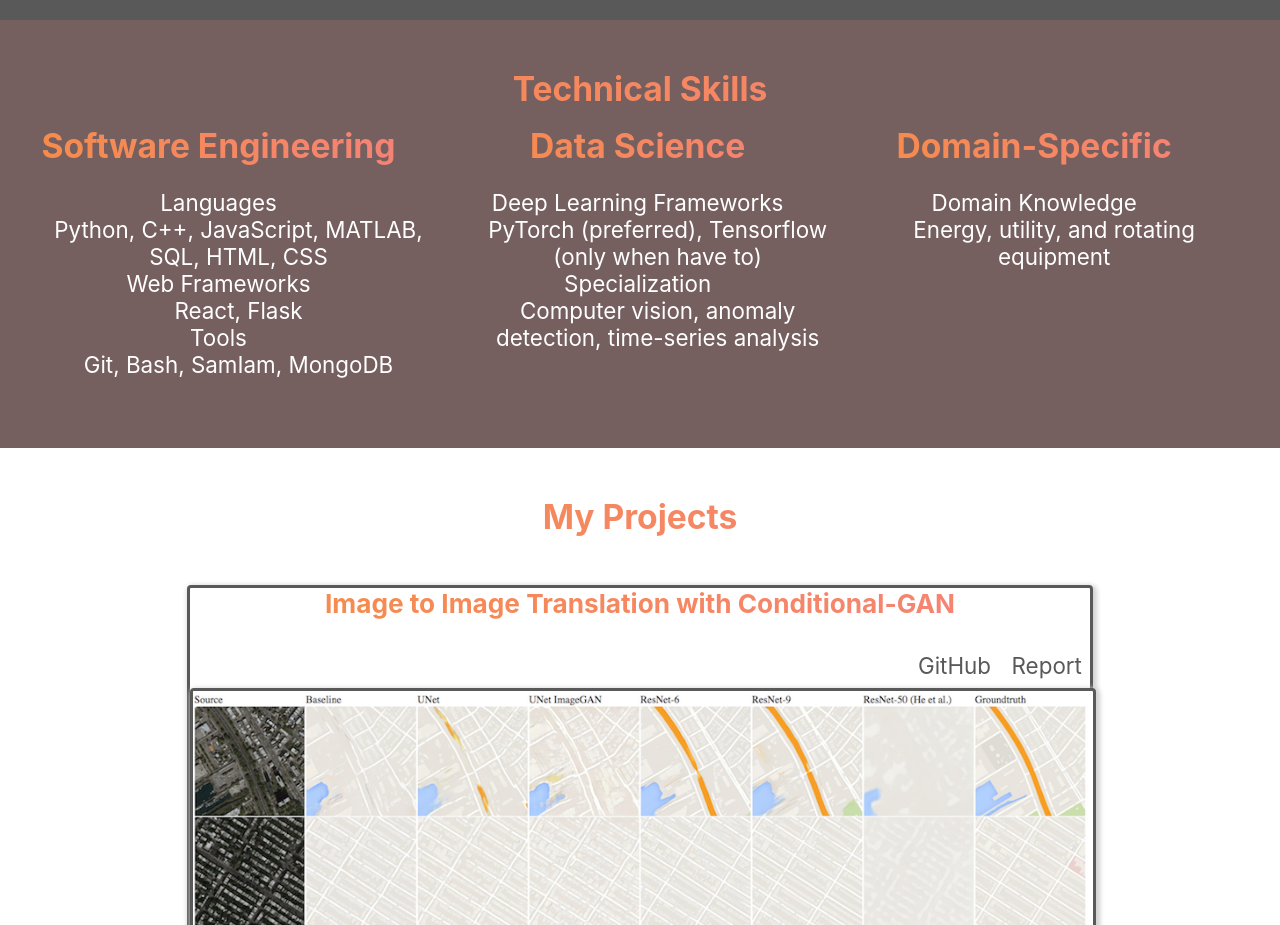
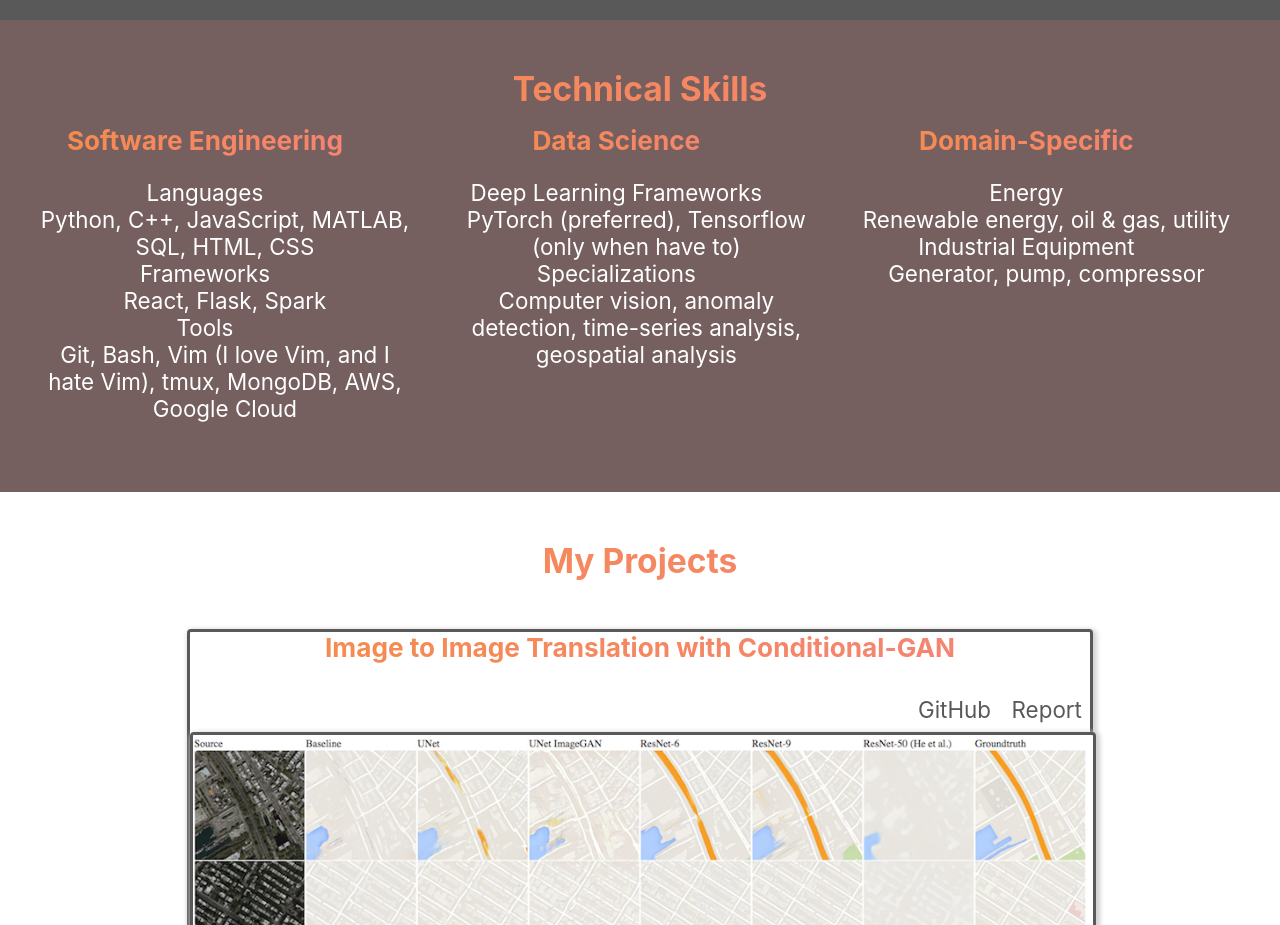
Before and after one commit to jason-hu7/husweb, a React (Create React App) app: page / in a window 1280 px wide. Shown: the part 1580-2505 px from the top of the page. Built offline with nearby package versions, Linux system fonts and the light colour scheme.

Commit message:
tech skills ready

```diff
--- a/src/components/technical-skills.js
+++ b/src/components/technical-skills.js
@@ -7,30 +7,44 @@ export default class TechSkills extends Component {
         <h2 style={{ marginBottom: "2vh" }}>Technical Skills</h2>
         <div className="threesplits">
           <div className="left-third">
-            <h2>Software Engineering</h2>
+            <h3>Software Engineering</h3>
             <dl>
               <dt>Languages</dt>
-              <dd>Python, C++, JavaScript, MATLAB, SQL, HTML, CSS</dd>
-              <dt>Web Frameworks</dt>
-              <dd>React, Flask</dd>
+              <dd className="skillText">
+                Python, C++, JavaScript, MATLAB, SQL, HTML, CSS
+              </dd>
+              <dt>Frameworks</dt>
+              <dd className="skillText">React, Flask, Spark</dd>
               <dt>Tools</dt>
-              <dd>Git, Bash, SamIam, MongoDB</dd>
+              <dd className="skillText">
+                Git, Bash, Vim (I love Vim, and I hate Vim), tmux, MongoDB, AWS,
+                Google Cloud
+              </dd>
             </dl>
           </div>
           <div className="mid-third">
-            <h2>Data Science</h2>
+            <h3>Data Science</h3>
             <dl>
               <dt>Deep Learning Frameworks</dt>
-              <dd>PyTorch (preferred), Tensorflow (only when have to)</dd>
-              <dt>Specialization</dt>
-              <dd>Computer vision, anomaly detection, time-series analysis</dd>
+              <dd className="skillText">
+                PyTorch (preferred), Tensorflow (only when have to)
+              </dd>
+              <dt>Specializations</dt>
+              <dd className="skillText">
+                Computer vision, anomaly detection, time-series analysis,
+                geospatial analysis
+              </dd>
             </dl>
           </div>
           <div className="right-third">
-            <h2>Domain-Specific</h2>
+            <h3>Domain-Specific</h3>
             <dl>
-              <dt>Domain Knowledge</dt>
-              <dd>Energy, utility, and rotating equipment</dd>
+              <dt>Energy</dt>
+              <dd className="skillText">
+                Renewable energy, oil & gas, utility
+              </dd>
+              <dt>Industrial Equipment</dt>
+              <dd className="skillText">Generator, pump, compressor</dd>
             </dl>
           </div>
         </div>
```
